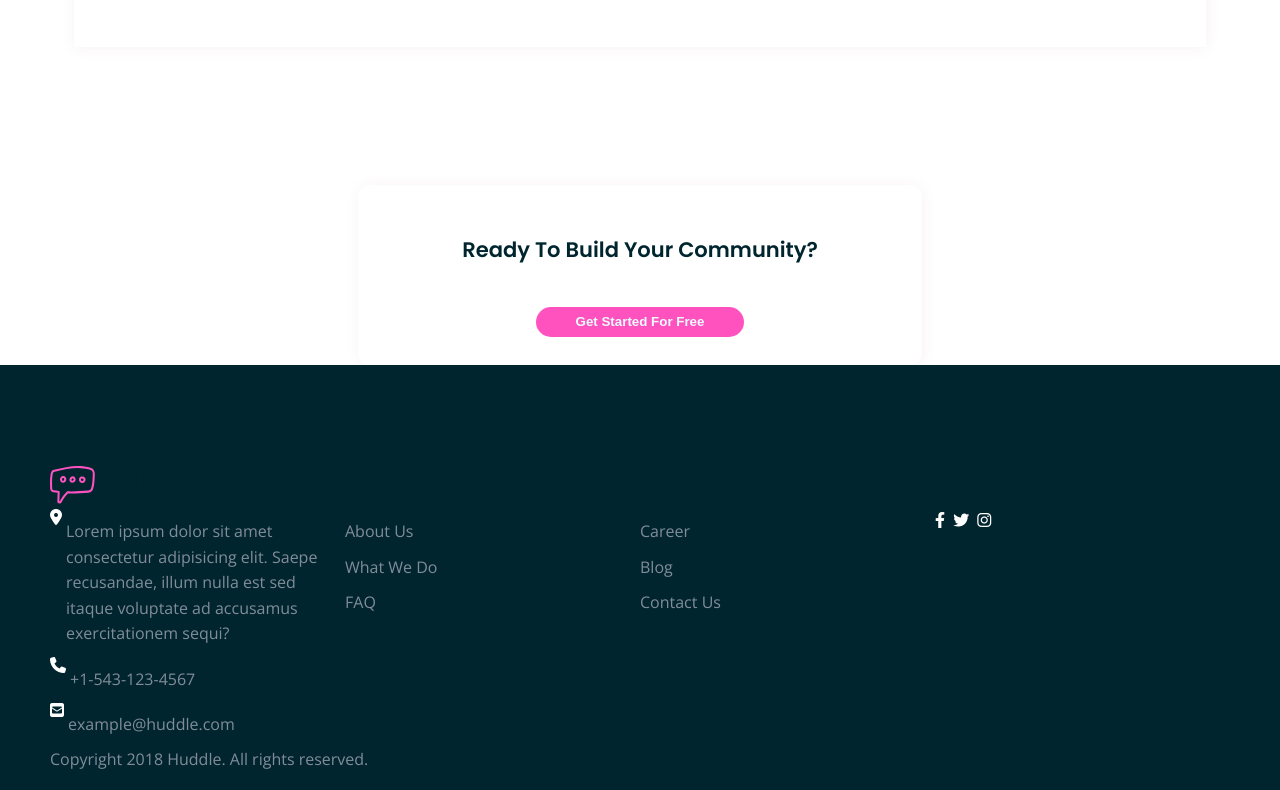
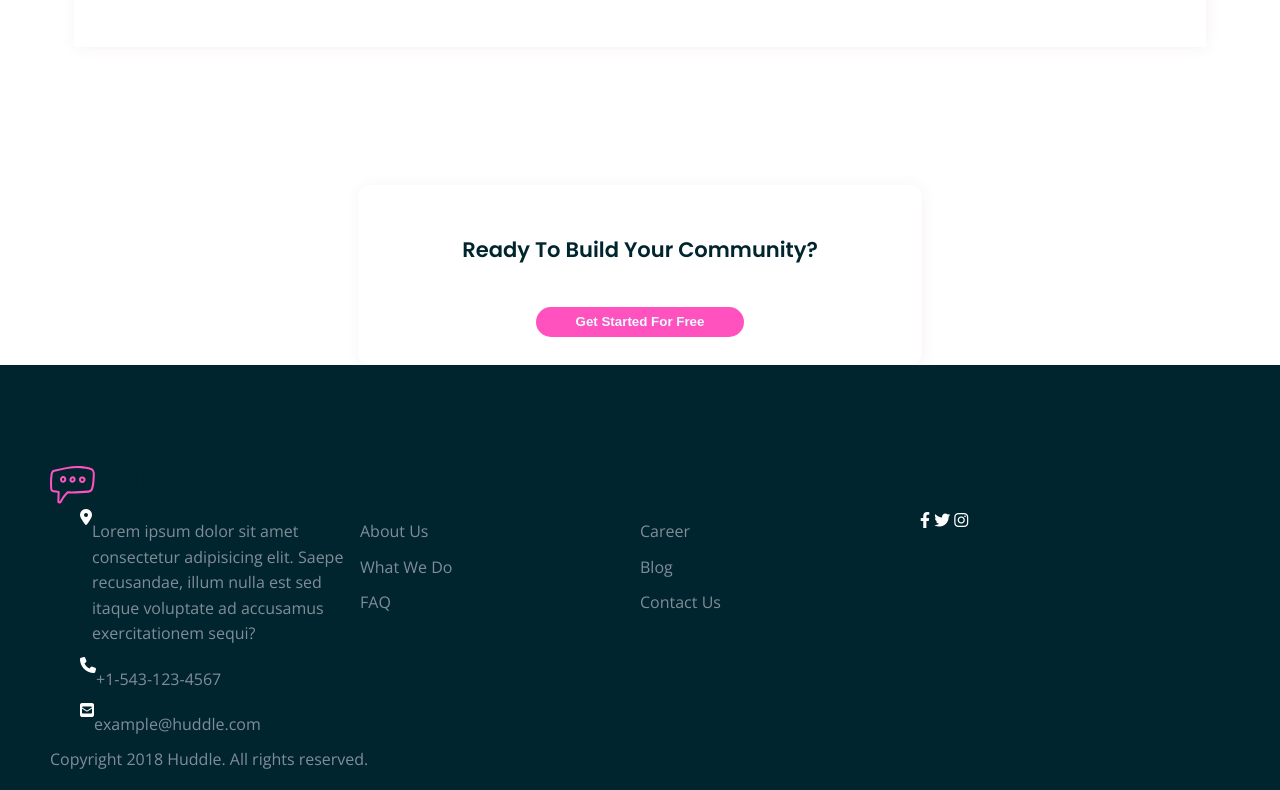
Before and after one commit to Elizzy01/A-Responsive-Landing-Page, a plain HTML site: page index.html in a window 1280 px wide. Shown: the part 2020-2810 px from the top of the page. Drawn offline with nearby package versions, Linux system fonts and the light colour scheme.

Commit message:
modify styles.css

```diff
--- a/styles.css
+++ b/styles.css
@@ -175,6 +175,9 @@ footer{
     display:grid;
     grid-template-columns: repeat(4, 1fr);
     grid-template-rows: 100%;
+    padding: 0 30px;
+    align-content: center;
+
 }
 
 .logo-2 {
@@ -186,12 +189,12 @@ footer{
     color: white;
 }
 
-.social-icon{
+/* .social-icon{
     padding-right: 4px;
-}
+} */
 
 .fa-solid{
-    padding-right: 4px;
+
     color: white;
 }
 
@@ -200,7 +203,7 @@ footer{
 }
 
 .copyright{
-    justify-items: right;
+    align-items:self-end;
 
 }
 
```
